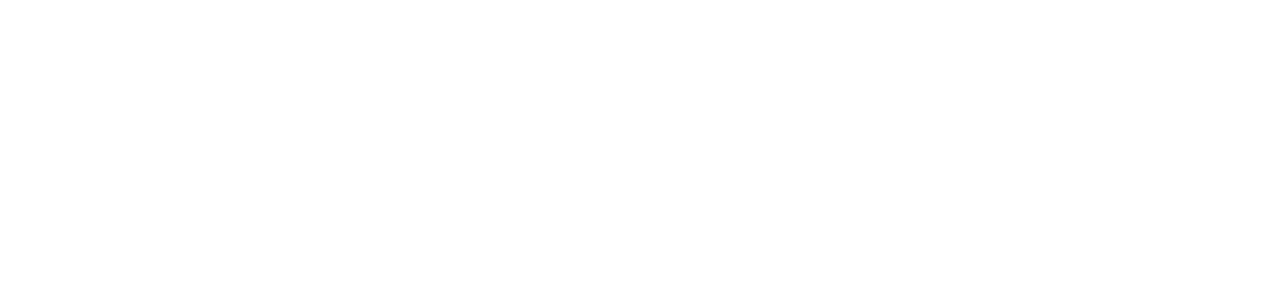
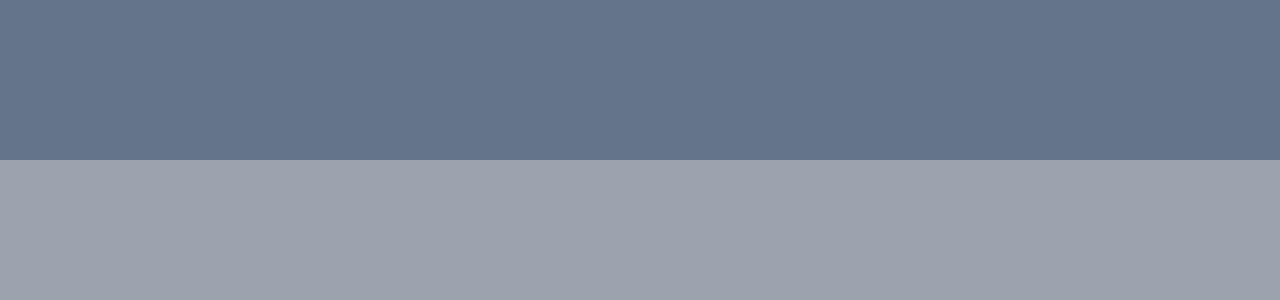
Before and after one commit to ikke6992/specops, a React (Vite) app in the folder frontend/: page / in a window 1280 px wide. Shown: the top 300 px of the page. Built offline with nearby package versions, Linux system fonts and the light colour scheme.

Commit message:
Layout supervisor task management view

```diff
--- a/frontend/src/App.tsx
+++ b/frontend/src/App.tsx
@@ -1,5 +1,11 @@
+import SupervisorTaskManagement from "./components/supervisor-task-management/SupervisorTaskManagement";
+
 const App = () => {
-  return <></>;
+  return (
+    <>
+      <SupervisorTaskManagement />
+    </>
+  );
 };
 
 export default App;
--- /dev/null
+++ b/frontend/src/components/supervisor-task-management/SupervisorTaskManagement.tsx
@@ -0,0 +1,12 @@
+const SupervisorTaskManagement = () => {
+  return (
+    <main className="h-screen">
+      {/* Search & Filter Section */}
+      <section className="bg-slate-500 h-1/5"></section>
+      {/* Task List Section */}
+      <section className="bg-gray-400 h-4/5"></section>
+    </main>
+  );
+};
+
+export default SupervisorTaskManagement;
```
